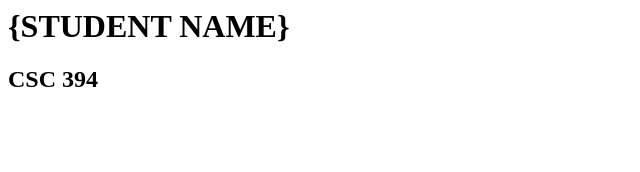
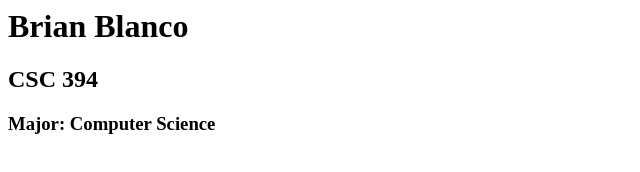
Before and after one commit to bblanco3/csc-394-assignment-1, a plain HTML site: page index.html in a window 1280 px wide. Shown: the whole page, without its empty margins (0-640 px from the left). Drawn offline with Linux system fonts and the light colour scheme.

Commit message:
Update index.html

```diff
--- a/index.html
+++ b/index.html
@@ -3,7 +3,8 @@
     <title>Brian Blanco's Home Page</title>
   </head>
   <body>
-    <h1>{STUDENT NAME}</h1>
+    <h1>Brian Blanco</h1>
     <h2>CSC 394</h2>
+    <h3>Major: Computer Science</h3>
   </body>
 </html>
```
